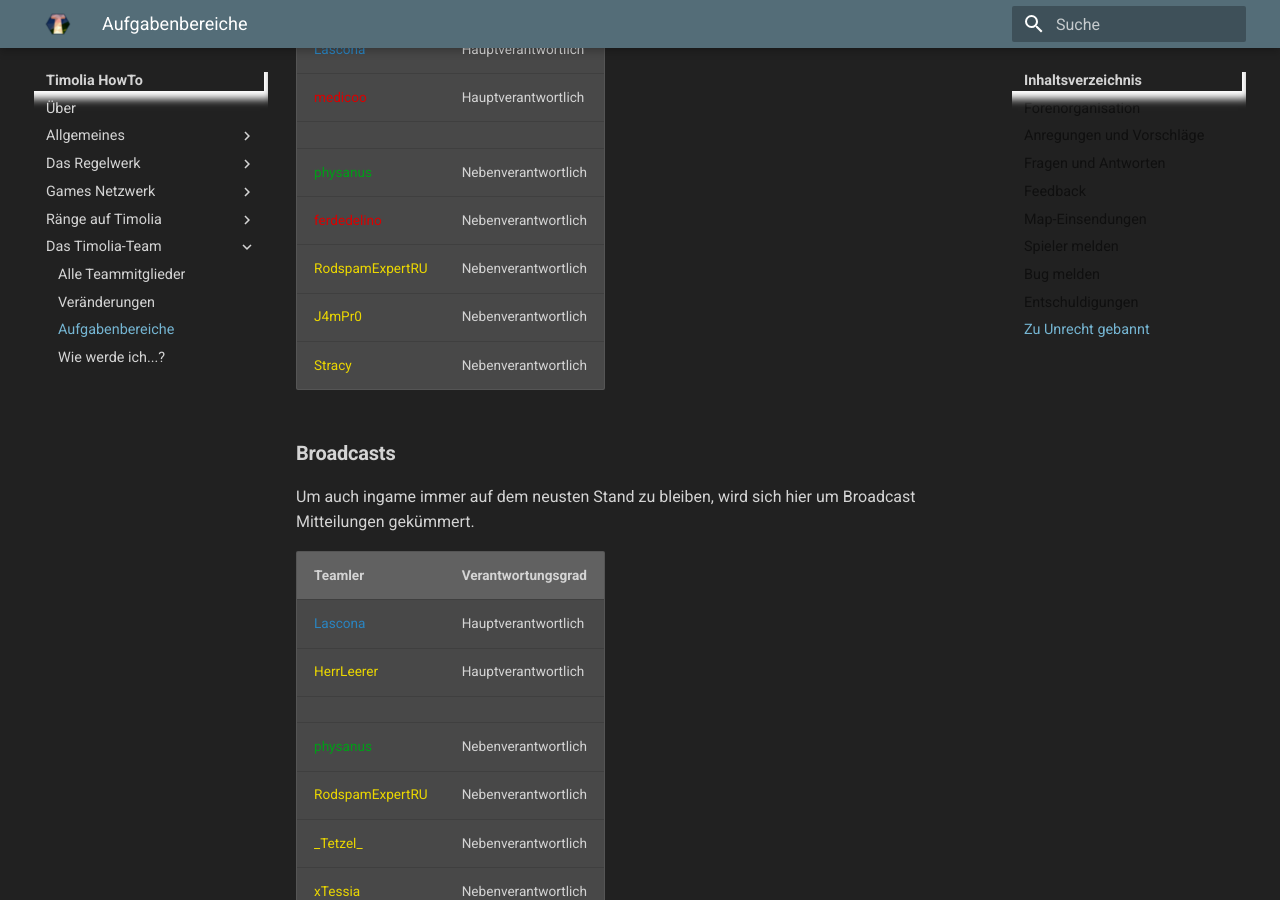
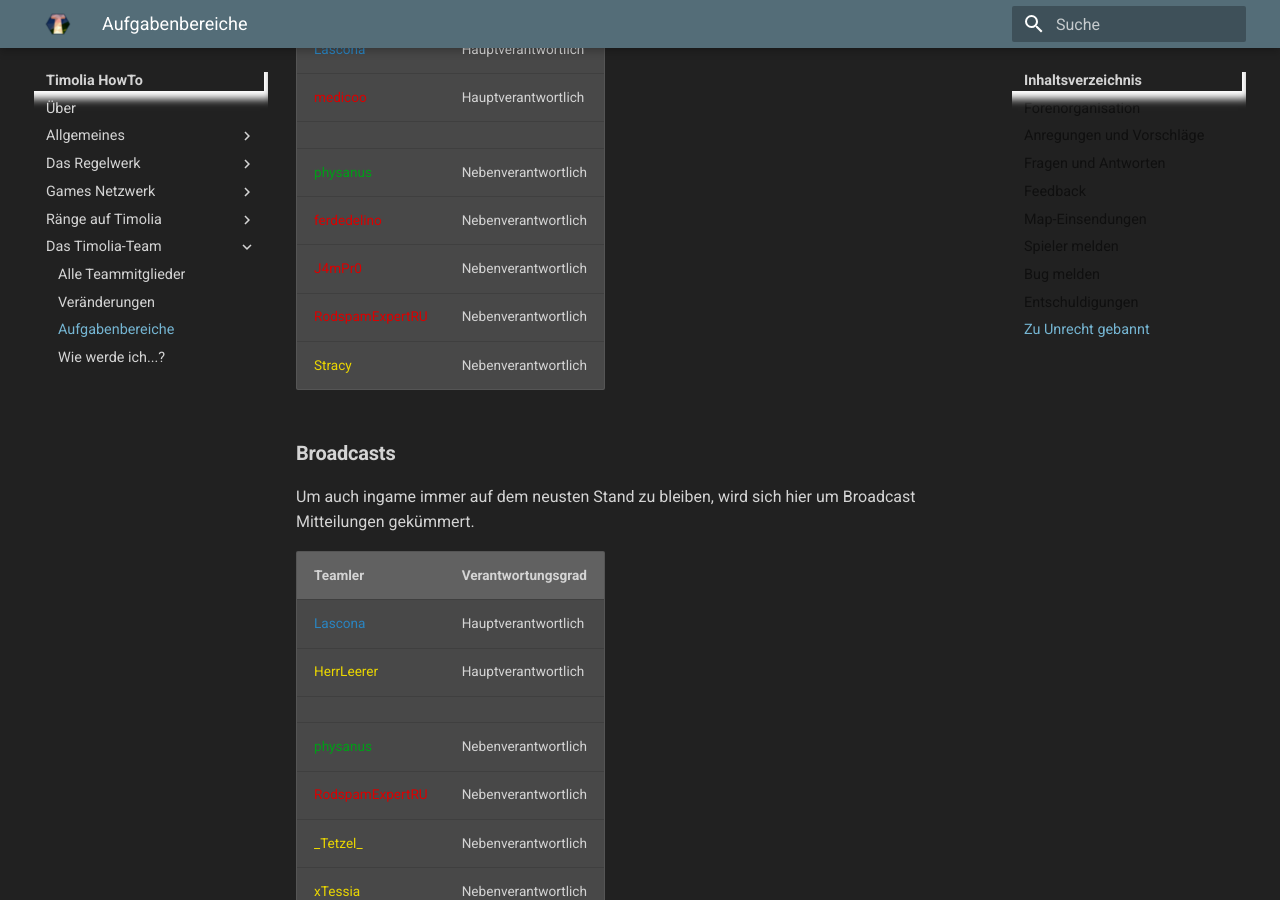
Before and after one commit to TimoliaDE/HowTo, an MkDocs documentation site: the page built from docs/team/responsibilities.md, in a window 1280 px wide and 900 px high, scrolled down 6196 px. Built offline with MkDocs 1.6.1 and Material for MkDocs 9.7.7, drawn with Linux system fonts in a browser that asks for light colours; old or Windows-style settings are respelled for this version of MkDocs; some of the changed text lies outside the part shown.

Commit message:
J4mPr0 + RodspamExpertRU Supporter+ -> Moderator, Stracy Supporter -> Supporter+

```diff
--- a/docs/team/responsibilities.md
+++ b/docs/team/responsibilities.md
@@ -17,8 +17,8 @@ Die Verantwortlichen für die Forenorganisation kümmern sich sowohl um den Aufb
 |<span class='management'>Lascona</span> | Hauptverantwortlich |
 |<span class='supporter-plus'>HerrLeerer</span> | Hauptverantwortlich |
 | | |
-|<span class='supporter-plus'>RodspamExpertRU</span> | Nebenverantwortlich |
-|<span class='supporter'>Stracy</span> | Nebenverantwortlich |
+|<span class='moderator'>RodspamExpertRU</span> | Nebenverantwortlich |
+|<span class='supporter-plus'>Stracy</span> | Nebenverantwortlich |
 
 ### **Fragen und Antworten**
 
@@ -27,8 +27,8 @@ Die Verantwortlichen für die Forenorganisation kümmern sich sowohl um den Aufb
 |<span class='supporter-plus'>HerrLeerer</span> | Hauptverantwortlich |
 | | |
 |<span class='developer-plus'>svdragster</span> | Nebenverantwortlich |
-|<span class='supporter-plus'>RodspamExpertRU</span> | Nebenverantwortlich |
-|<span class='supporter'>Stracy</span> | Nebenverantwortlich |
+|<span class='moderator'>RodspamExpertRU</span> | Nebenverantwortlich |
+|<span class='supporter-plus'>Stracy</span> | Nebenverantwortlich |
 
 ### **Feedback**
 | Teamler | Verantwortungsgrad |
@@ -40,8 +40,8 @@ Die Verantwortlichen für die Forenorganisation kümmern sich sowohl um den Aufb
 ### **Map-Einsendungen**
 | Teamler | Verantwortungsgrad |
 | ------ | ------ |
-|<span class='supporter-plus'>J4mPr0</span> | Hauptverantwortlich |
-|<span class='supporter-plus'>RodspamExpertRU</span> | Hauptverantwortlich |
+|<span class='moderator'>J4mPr0</span> | Hauptverantwortlich |
+|<span class='moderator'>RodspamExpertRU</span> | Hauptverantwortlich |
 | | |
 |<span class='developer-plus'>svdragster</span> | Nebenverantwortlich |
 
@@ -61,11 +61,11 @@ Die Verantwortlichen für die Forenorganisation kümmern sich sowohl um den Aufb
 ### **Entschuldigungen**
 | Teamler | Verantwortungsgrad |
 | ------ | ------ |
-|<span class='supporter-plus'>RodspamExpertRU</span> | Hauptverantwortlich |
+|<span class='moderator'>RodspamExpertRU</span> | Hauptverantwortlich |
 | | |
+|<span class='moderator'>J4mPr0</span> | Nebenverantwortlich |
+|<span class='supporter-plus'>HerrLeerer</span> | Nebenverantwortlich |
 |<span class='supporter'>Chrissi1505</span> | Nebenverantwortlich |
-|<span class='supporter-plus'>HerrLeerer</span> | Nebenverantwortlich |
-|<span class='supporter-plus'>J4mPr0</span> | Nebenverantwortlich |
 |<span class='supporter'>xTessia</span> | Nebenverantwortlich |
 
 ### **Zu Unrecht gebannt**
@@ -74,7 +74,7 @@ Die Verantwortlichen für die Forenorganisation kümmern sich sowohl um den Aufb
 |<span class='moderator'>BowspamExpertDE</span> | Hauptverantwortlich |
 | | |
 |<span class='moderator'>ferdedelino</span> | Nebenverantwortlich |
-|<span class='supporter-plus'>J4mPr0</span> | Nebenverantwortlich |
+|<span class='moderator'>J4mPr0</span> | Nebenverantwortlich |
 
 # Sonstige Aufgaben
 
@@ -98,7 +98,7 @@ Bei jeglichen Baufehlern auf den Maps von Timolia kümmern sich diese Teamler da
 
 | Teamler | Verantwortungsgrad |
 | ------ | ------ |
-|<span class='supporter-plus'>RodspamExpertRU</span> | Hauptverantwortlich |
+|<span class='moderator'>RodspamExpertRU</span> | Hauptverantwortlich |
 | | |
 |<span class='supporter'>HerLegendaryWolf</span> | Nebenverantwortlich |
 
@@ -128,7 +128,7 @@ Für einen ständigen Support und Content auf Twitter und anderen sozialen Medie
 | | |
 |<span class='developer-plus'>tr7zw</span> | Twitter NV |
 |<span class='sysadmin'>physanus</span> | Twitter NV |
-|<span class='supporter-plus'>RodspamExpertRU</span> | Twitter NV |
+|<span class='moderator'>RodspamExpertRU</span> | Twitter NV |
 |<span class='supporter'>Chrissi1505</span> | Twitter NV |
 |<span class='supporter'>xTessia</span> | Twitter NV |
 |<span class='moderator'>medicoo</span> | Bauteam-Twitter HV |
@@ -166,9 +166,9 @@ Dieses Team entscheidet über die Turniereinstellungen bei den Freitagsturnieren
 | | |
 |<span class='sysadmin'>physanus</span> | Nebenverantwortlich |
 |<span class='moderator'>ferdedelino</span> | Nebenverantwortlich |
-|<span class='supporter-plus'>RodspamExpertRU</span> | Nebenverantwortlich |
-|<span class='supporter-plus'>J4mPr0</span> | Nebenverantwortlich |
-|<span class='supporter'>Stracy</span> | Nebenverantwortlich |
+|<span class='moderator'>J4mPr0</span> | Nebenverantwortlich |
+|<span class='moderator'>RodspamExpertRU</span> | Nebenverantwortlich |
+|<span class='supporter-plus'>Stracy</span> | Nebenverantwortlich |
 
 
 
@@ -181,7 +181,7 @@ Um auch ingame immer auf dem neusten Stand zu bleiben, wird sich hier um Broadca
 |<span class='supporter-plus'>HerrLeerer</span> | Hauptverantwortlich |
 | | |
 |<span class='sysadmin'>physanus</span> | Nebenverantwortlich |
-|<span class='supporter-plus'>RodspamExpertRU</span> | Nebenverantwortlich |
+|<span class='moderator'>RodspamExpertRU</span> | Nebenverantwortlich |
 |<span class='supporter'>\_Tetzel\_</span> | Nebenverantwortlich |
 |<span class='supporter'>xTessia</span> | Nebenverantwortlich |
 
@@ -201,5 +201,5 @@ Wenn sich ein YouTuber für einen Rang auf Timolia interessiert, werden die Anfr
 |<span class='management'>Lascona</span> | Hauptverantwortlich |
 |<span class='moderator'>medicoo</span> | Hauptverantwortlich |
 | | |
-|<span class='supporter'>Stracy</span> | Nebenverantwortlich |
+|<span class='supporter-plus'>Stracy</span> | Nebenverantwortlich |
 |<span class='supporter'>xTessia</span> | Nebenverantwortlich |
```
Also changed, not shown: docs/team/changes.md (+3 -0 lines), docs/team/members.md (+12 -12 lines).
